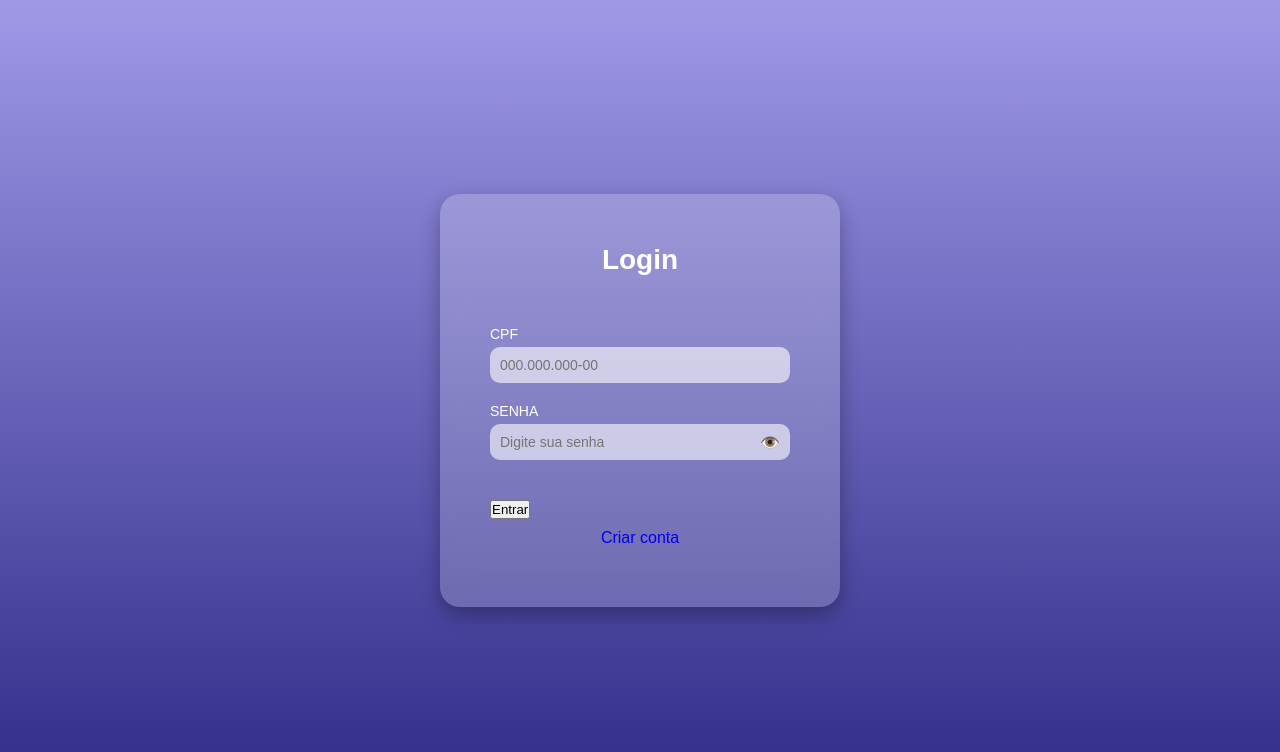
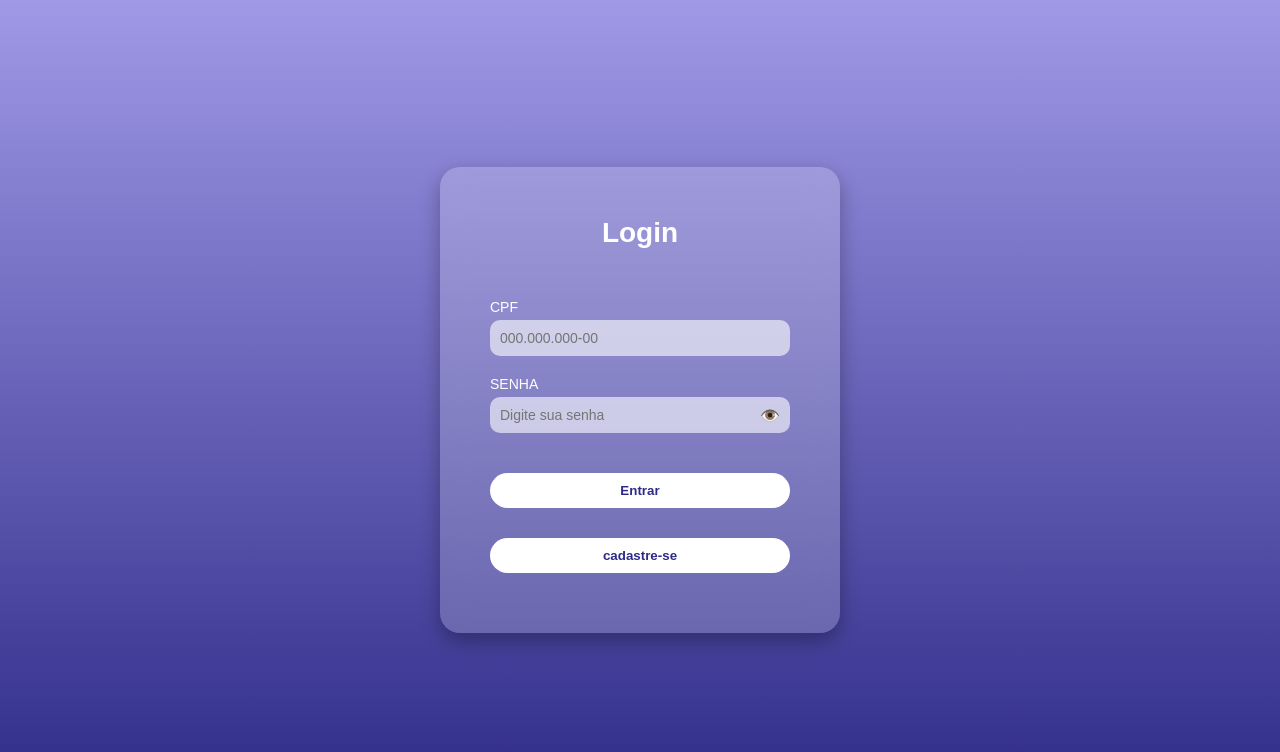
Before and after one commit to ChristianAcacio/Gerenciamento-de-eventos, a PHP site: page /login.php in a window 1280 px wide. Shown: the top 752 px of the page. Run offline with PHP 8.4, Linux system fonts and the light colour scheme.

Commit message:
atuação do projeto

```diff
--- a/login.php
+++ b/login.php
@@ -28,7 +28,7 @@
                 <div>
                     <div>
                         <label for="">CPF</label>
-                        <input type="text" name="usuario" placeholder="000.000.000-00">
+                        <input type="text" name="usuario" placeholder="000.000.000-00" maxlength="11">
                     </div>
 
                     <div class="senha_div">
@@ -38,12 +38,13 @@
                     </div>
 
                     <div class="cadastro">
-                        <button class="btn_link" type="submit">Entrar</button>
-                        <a href="Register.php" class="btn_link">Criar conta</a>
+                        <a href="index.html" class="btn_link"><button class="btn_link" type="submit">Entrar</button></a>
                     </div>
                 </div>
             </form>
-
+                <div class="cadastro">
+                    <a href="Register.php" class="btn_link"><button class="btn_link" type="submit">cadastre-se</button></a>
+                </div>
         </div>
 
     </main>
--- a/php/cadastro.php
+++ b/php/cadastro.php
@@ -47,4 +47,3 @@ if ($_SERVER["REQUEST_METHOD"] == "POST") {
     exit;
 }
 ?>
-0
```
